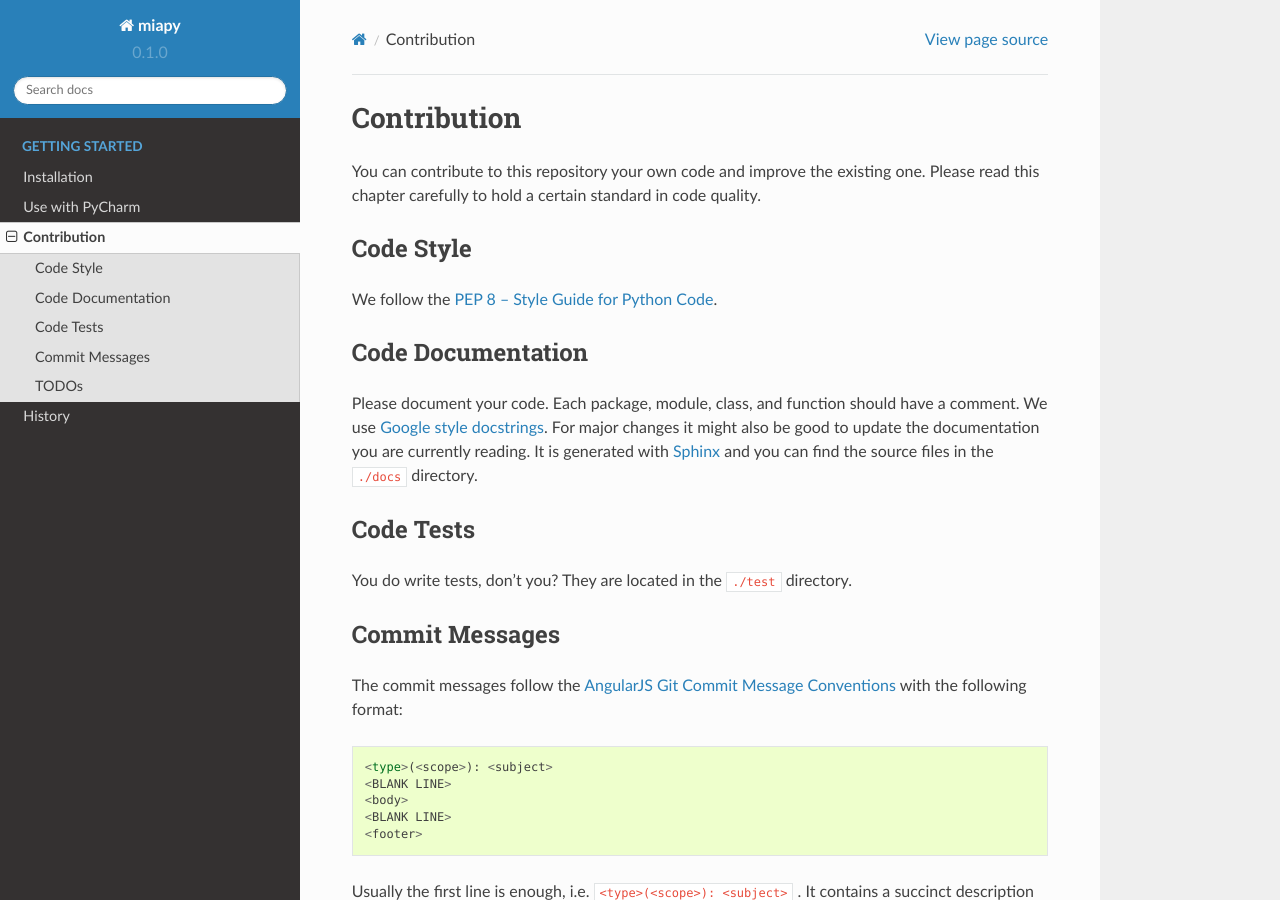
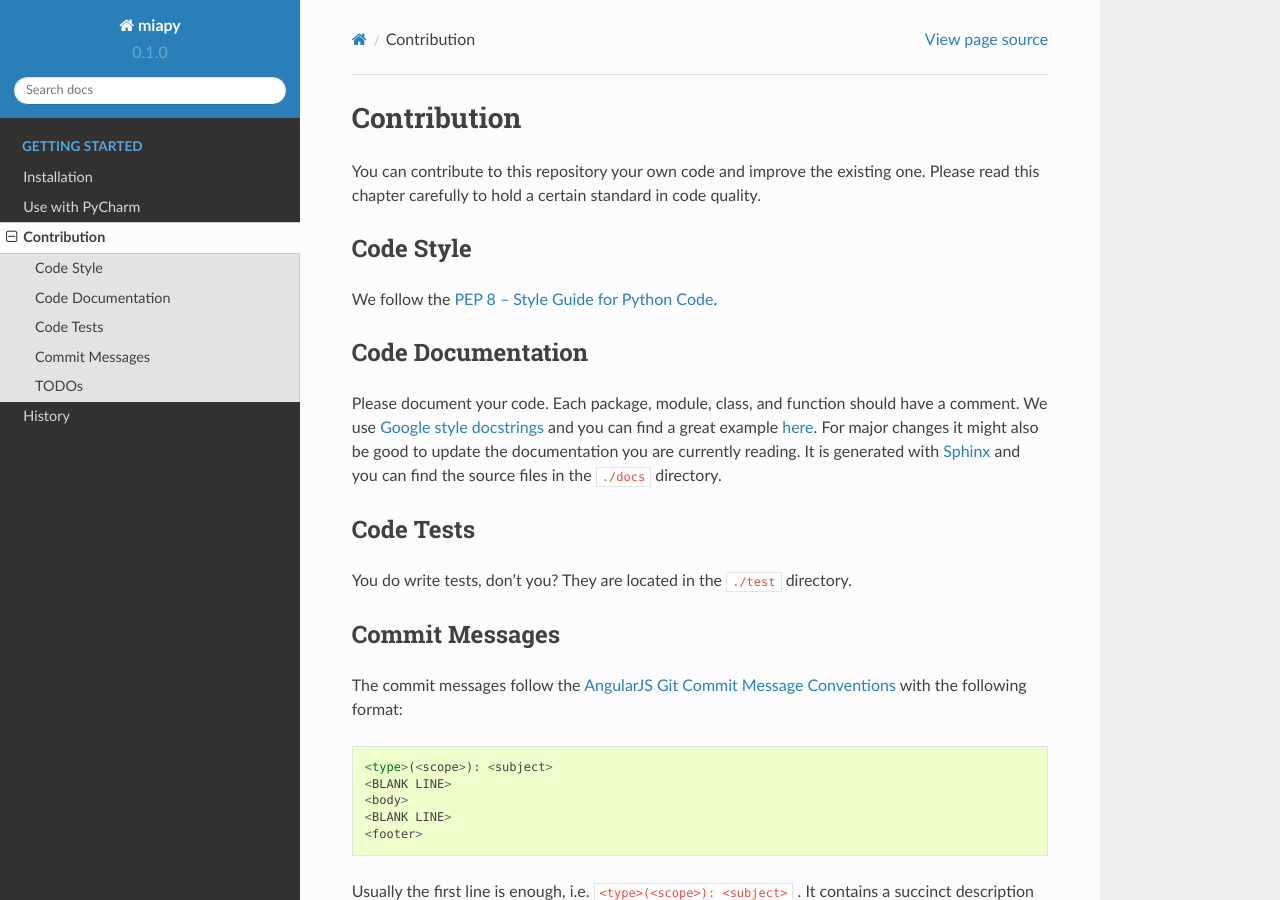
Before and after one commit to rundherum/pymia, a Sphinx documentation site: the page built from docs/contribution.rst, in a window 1280 px wide and 900 px high. Built offline with Sphinx 7.4.7 and the Read the Docs theme 2.0.0, drawn with Linux system fonts in a browser that asks for light colours; formulas are drawn with MathJax 3.

Commit message:
docs(contribution): add link to example

```diff
--- a/docs/contribution.rst
+++ b/docs/contribution.rst
@@ -12,7 +12,8 @@ We follow the `PEP 8 -- Style Guide for Python Code <https://www.python.org/dev/
 Code Documentation
 ------------------
 Please document your code. Each package, module, class, and function should have a comment.
-We use `Google style docstrings <http://google.github.io/styleguide/pyguide.html#Comments>`_.
+We use `Google style docstrings <http://google.github.io/styleguide/pyguide.html#Comments>`_ and you can find
+a great example `here <http://sphinxcontrib-napoleon.readthedocs.io/en/latest/example_google.html>`_.
 For major changes it might also be good to update the documentation you are currently reading.
 It is generated with `Sphinx <http://www.sphinx-doc.org>`_ and you can find the source files in the ``./docs`` directory.
 
```
